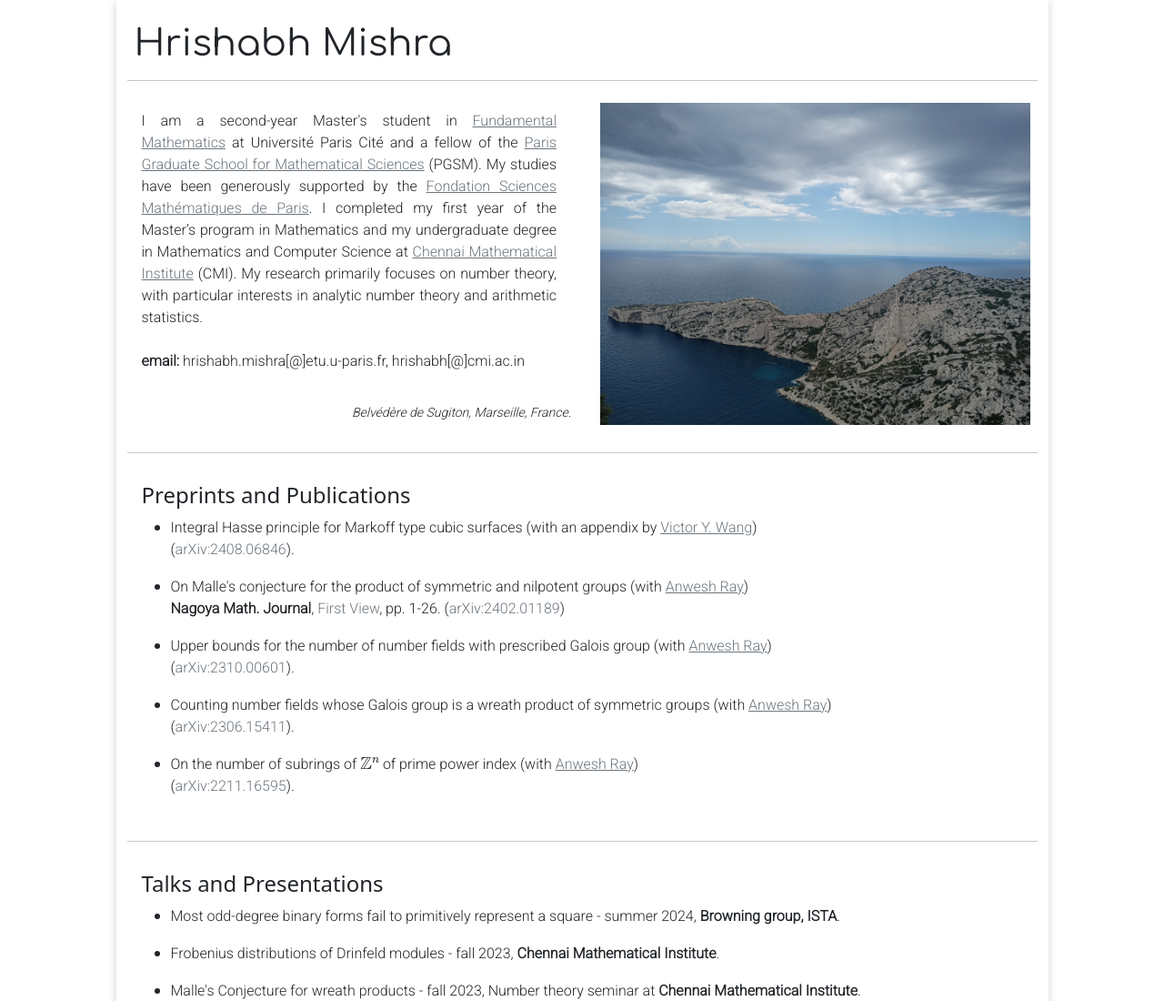
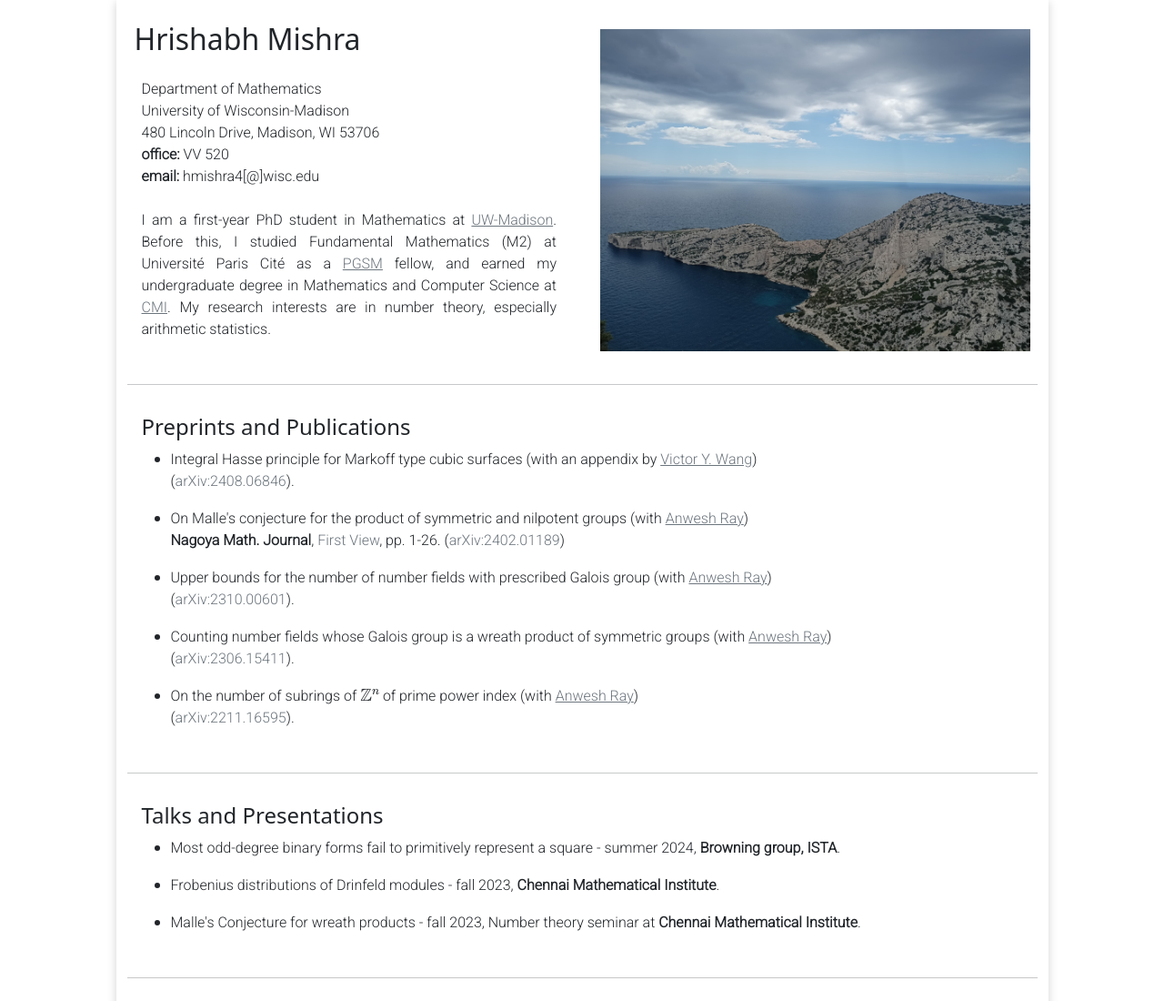
Before and after one commit to hrishabh-m/hrishabh-m.github.io, a plain HTML site: page index.html in a window 1280 px wide. Shown: the top 1100 px of the page at 91% size. Drawn offline with nearby package versions, Linux system fonts and the light colour scheme.

Commit message:
Update index.html

```diff
--- a/index.html
+++ b/index.html
@@ -45,19 +45,26 @@ pointer-events: none;
 <body>
 <div class="container" id="main">
 <br>
-<h1 class="text-start px-2">Hrishabh Mishra</h1>
-<hr>
+
   <div class="row">
     <div class="col-12 col-md-6">
+<h2 class="text-start px-2">Hrishabh Mishra</h2>
       <p class="text-justify about font-weight-bold p-3">
-I am a second-year Master's student in <a href="https://master-math-fonda.imj-prg.fr/index.php" target="_blank" class="link-secondary">Fundamental Mathematics</a> at Université Paris Cité and a fellow of the <a href="https://sciencesmaths-paris.fr/en/pgsm-master" class="link-secondary" target="_blank">Paris Graduate School for Mathematical Sciences</a> (PGSM). My studies have been generously supported by the <a href="https://sciencesmaths-paris.fr/en/fsmp-en" class="link-secondary" target="_blank">Fondation Sciences Mathématiques de Paris</a>. I completed my first year of the Master’s program in Mathematics and my undergraduate degree in Mathematics and Computer Science at <a href="https://www.cmi.ac.in/" class="link-secondary" target="_blank">
-          Chennai Mathematical Institute</a> (CMI). My research primarily focuses on number theory, with particular interests in analytic number theory and arithmetic statistics.
-        <br>
-        <br>
-<strong>email:</strong> hrishabh.mishra[@]etu.u-paris.fr, hrishabh[@]cmi.ac.in<br>
+Department of Mathematics
+<br>
+University of Wisconsin-Madison
+<br>
+480 Lincoln Drive, Madison, WI 53706
+<br>
+<strong>office:</strong> VV 520<br>
+<strong>email:</strong> hmishra4[@]wisc.edu<br><br>
+
+I am a first-year PhD student in Mathematics at <a href="https://math.wisc.edu/" class="link-secondary" target="_blank">
+          UW-Madison</a>. Before this, I studied Fundamental Mathematics (M2) at Université Paris Cité as a <a href="https://sciencesmaths-paris.fr/en/pgsm-master" class="link-secondary" target="_blank">PGSM</a> fellow, and earned my undergraduate degree in Mathematics and Computer Science at <a href="https://www.cmi.ac.in/" class="link-secondary" target="_blank">
+          CMI</a>. My research interests are in number theory, especially arithmetic statistics.
 
 </p>
-<p class="text-end"><small><em>Belvédère de Sugiton, Marseille, France.</em></small></p>
+
     </div>
     <div class="col text-center">
       <img src="sugiton.jpeg" alt="photo" class="img-fluid p-2 rounded dp" alt="photo">
```
